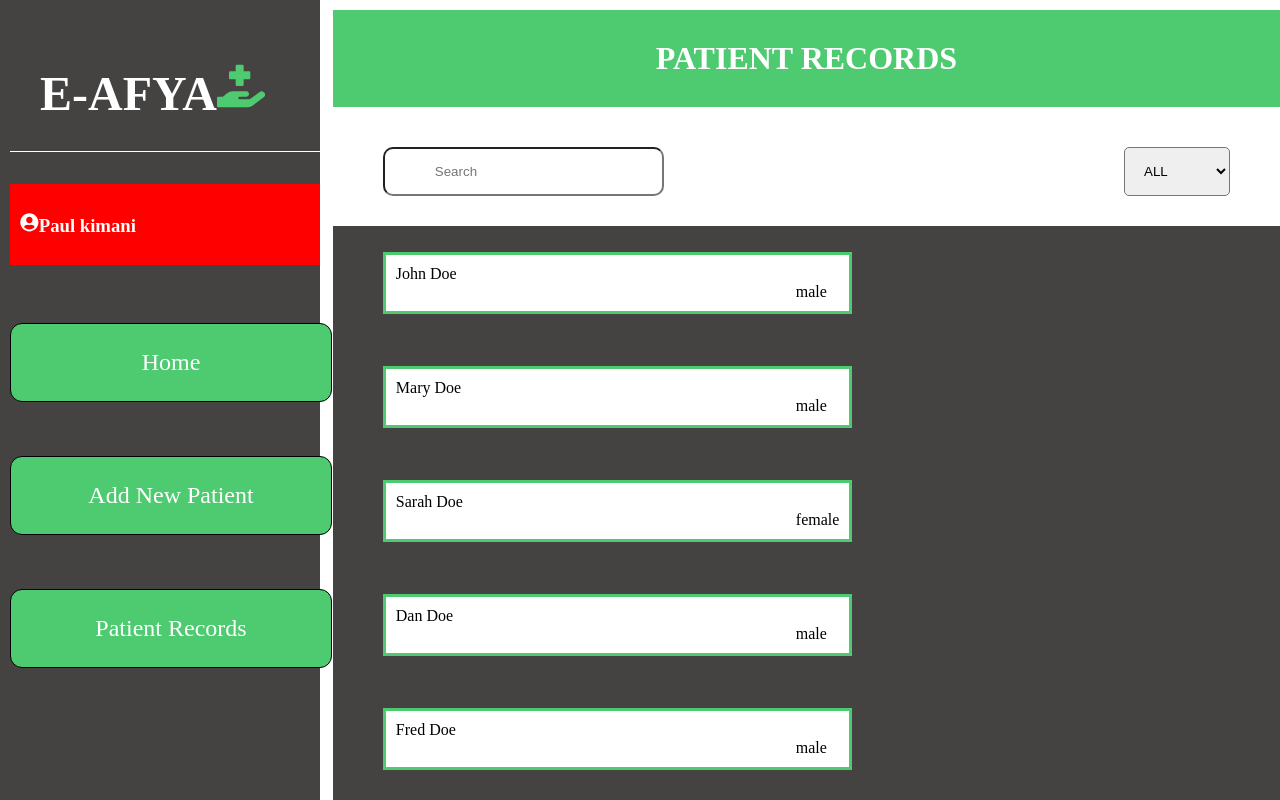
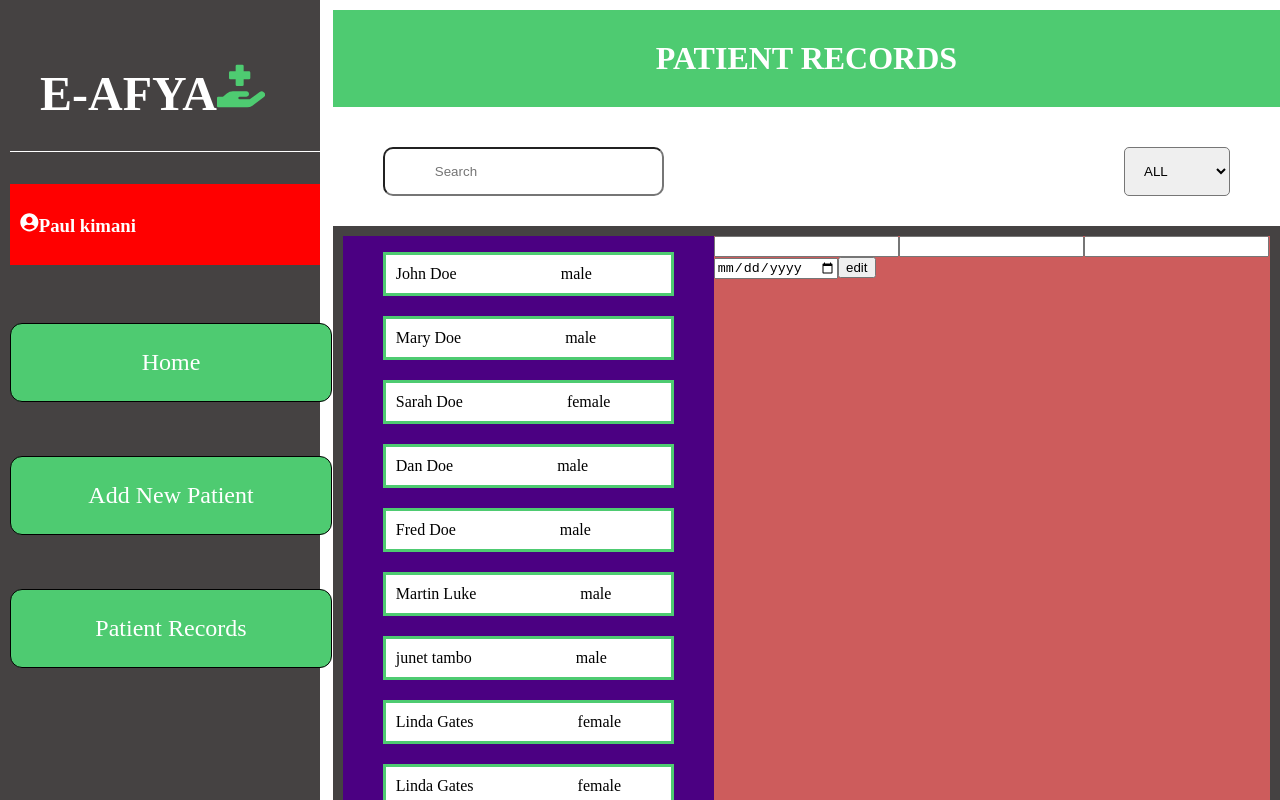
Before and after one commit to elviskim18/E-AFYA, a React (Create React App) app: page /patientrecords in a window 1280 px wide. Shown: the top 800 px of the page. Built offline with nearby package versions, Linux system fonts and the light colour scheme; data requests are answered from the project's data file.

Commit message:
add display grid on click of an element

```diff
--- a/db.json
+++ b/db.json
@@ -5,7 +5,7 @@
       "name": "John Doe",
       "gender": "male",
       "number": 254741791922,
-      "dob": "",
+      "dob": "2022-07-05",
       "weight": 60,
       "bloodgroup": "A",
       "symptoms": "Mild Cough. High fever",
@@ -16,7 +16,7 @@
       "name": "Mary Doe",
       "gender": "male",
       "number": 254741780922,
-      "dob": "",
+      "dob": "2022-07-05",
       "weight": 56,
       "bloodgroup": "A",
       "symptoms": "Mild Cough. High fever",
@@ -27,7 +27,7 @@
       "name": "Sarah Doe",
       "gender": "female",
       "number": 254721780932,
-      "dob": "",
+      "dob": "2022-07-05",
       "weight": 55,
       "bloodgroup": "A",
       "symptoms": "Mild Cough. High fever",
@@ -38,7 +38,7 @@
       "name": "Dan Doe",
       "gender": "male",
       "number": 254731780772,
-      "dob": "",
+      "dob": "2022-07-05",
       "weight": 76,
       "bloodgroup": "B",
       "symptoms": "Mild Cough. High fever",
@@ -49,7 +49,7 @@
       "name": "Fred Doe",
       "gender": "male",
       "number": 254722768932,
-      "dob": "",
+      "dob": "2022-07-05",
       "weight": 71,
       "bloodgroup": "AB",
       "symptoms": "Mild Cough. High fever",
@@ -57,7 +57,7 @@
     },
     {
       "name": "Martin Luke",
-      "gender": "",
+      "gender": "male",
       "number": "2547922222",
       "dob": "2022-07-17",
       "weight": "45",
--- a/src/components/Main.js
+++ b/src/components/Main.js
@@ -46,11 +46,20 @@ function Main (){
 
     //filter function
     function filterPatients (str){
+        getPatients()
         const newItems = patients.filter((pat)=> {
-            if(str === "all") return true;
-            return pat.gender === str
+            if(str === "all") {
+                return true
+            }else {
+                return pat.gender === str
+            }
         })
-        setpatients(newItems)
+
+        console.log("beferesetting me",newItems)
+        setpatients((newItems)=>newItems)
+        console.log("aftersetting:",newItems)
+
+
     }
 
 
--- a/src/components/Patient.js
+++ b/src/components/Patient.js
@@ -1,9 +1,12 @@
-import React from "react";
+import React, {useState} from "react";
 
-function Patient ({patient}){
+function Patient ({patient,setdata}){
+
+
+
     return (
         <ul>
-            <li className="patient">{patient.name} <span>{patient.gender}</span></li>
+            <li onClick={()=> setdata(patient)} className="patient">{patient.name} <span>{patient.gender}</span></li>
 
         </ul>
 
--- a/src/components/PatientRecords.js
+++ b/src/components/PatientRecords.js
@@ -6,6 +6,7 @@ import Patient from "./Patient";
 function PatientRecords ({patients,getSearch,filterPatients}){
     const [seachvalue , setsearchvalue] = useState("")
     const [selectedCategory, setSelectedCategory] = useState("all");
+    const [data, setdata] = useState({})
 
     function handleSearch(e){
         e.preventDefault();
@@ -16,10 +17,11 @@ function PatientRecords ({patients,getSearch,filterPatients}){
 
       //filter
       function handleCategoryChange(event) {
-          console.log("ni mimi:",event.target.value)
+          event.preventDefault()
+        //   console.log("target:",event.target.value)
+
           setSelectedCategory(event.target.value);
           const selekta = event.target.value
-          console.log(selekta)
           filterPatients(selekta)
       }
 
@@ -30,7 +32,7 @@ function PatientRecords ({patients,getSearch,filterPatients}){
 
                 <input type="text" placeholder= "Search" value={seachvalue} onChange={handleSearch}/>
 
-                <select name="filter" value={selectedCategory} onChange={handleCategoryChange}>
+                <select name="filter"  onChange={handleCategoryChange}>
                     <option value="all">ALL</option>
                     <option value="male">MALE</option>
                     <option value="female">FEMALE</option>
@@ -38,9 +40,24 @@ function PatientRecords ({patients,getSearch,filterPatients}){
 
             </div>
             <div className="pRecords">
-                {patients.map((patient)=>{
-                    return <Patient  key={patient.id}patient={patient}/>
-                })}
+                <div className="short">
+
+                    {patients.map((patient)=>{
+                        return <Patient  key={patient.id}patient={patient} setdata={setdata}/>
+                    })}
+                </div>
+
+                <div className="displayPat">
+                    <form>
+                        <input value={data.name} type="text" name=""/>
+                        <input value={data.gender} type="text" name=""/>
+                        <input value={data.number} type="text" name=""/>
+                        <input value={data.dob} type="date" name=""/>
+                        <button>edit</button>
+                    </form>
+
+
+                </div>
 
             </div>
 
--- a/src/css/_patientRecords.scss
+++ b/src/css/_patientRecords.scss
@@ -19,20 +19,29 @@
 }
 
 .pRecords{
+
     background-color: $color-dark;
     display: flex;
-    flex-direction: column;
+    flex-direction: row;
     padding: 10px;
+    .displayPat{
+        width: 60%;
+        background-color: indianred;
+    }
+    .short{
+        background-color: indigo;
+        width: 40%;
+    }
     ul{
         list-style: none;
         .patient{
-            width: 50%;
+            width: 80%;
             border: 3px solid $color-theme;
             padding: 10px;
             background-color: white;
             margin-bottom: 20px;
             span{
-                margin-left: 400px;
+                margin-left: 100px;
             }
 
 
```
